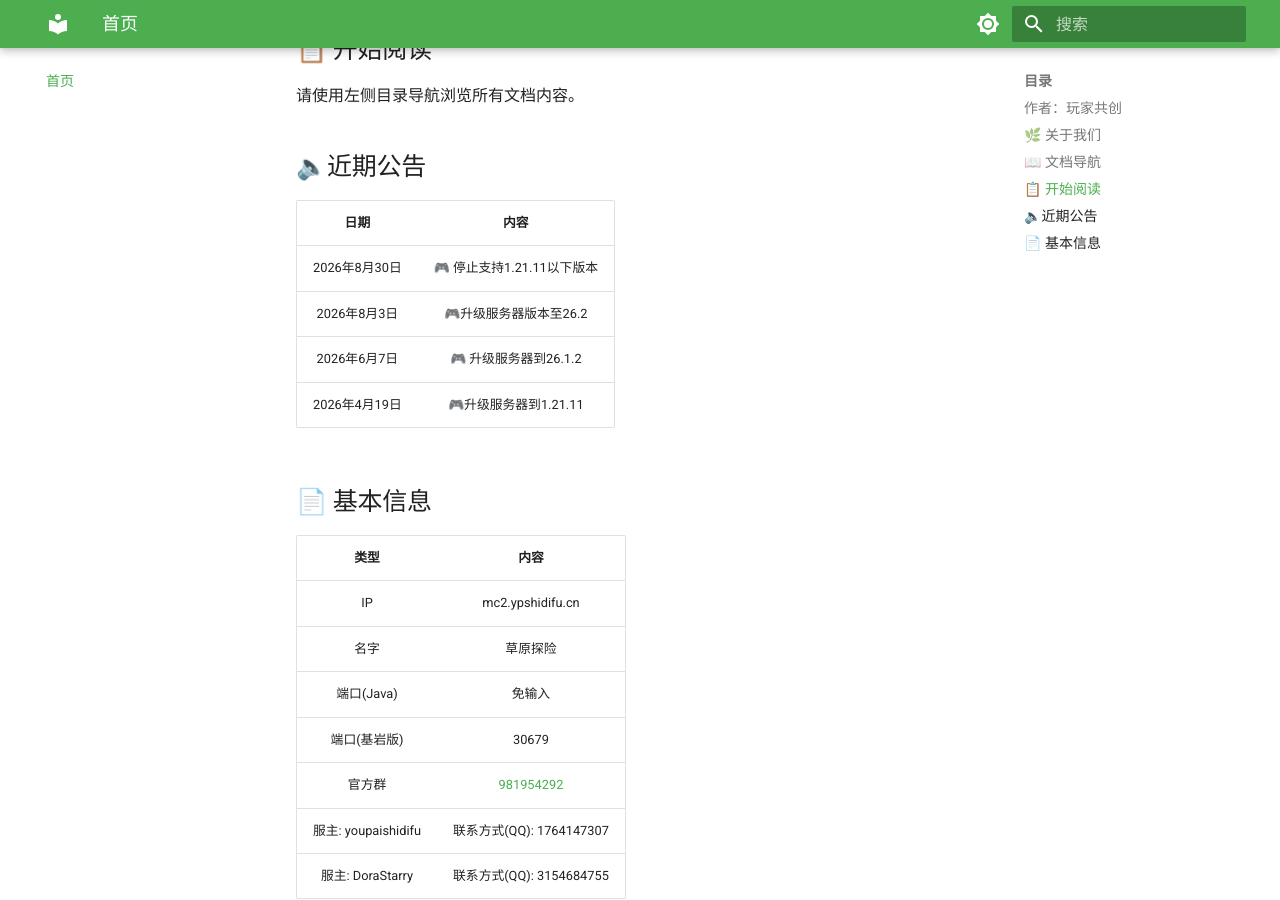
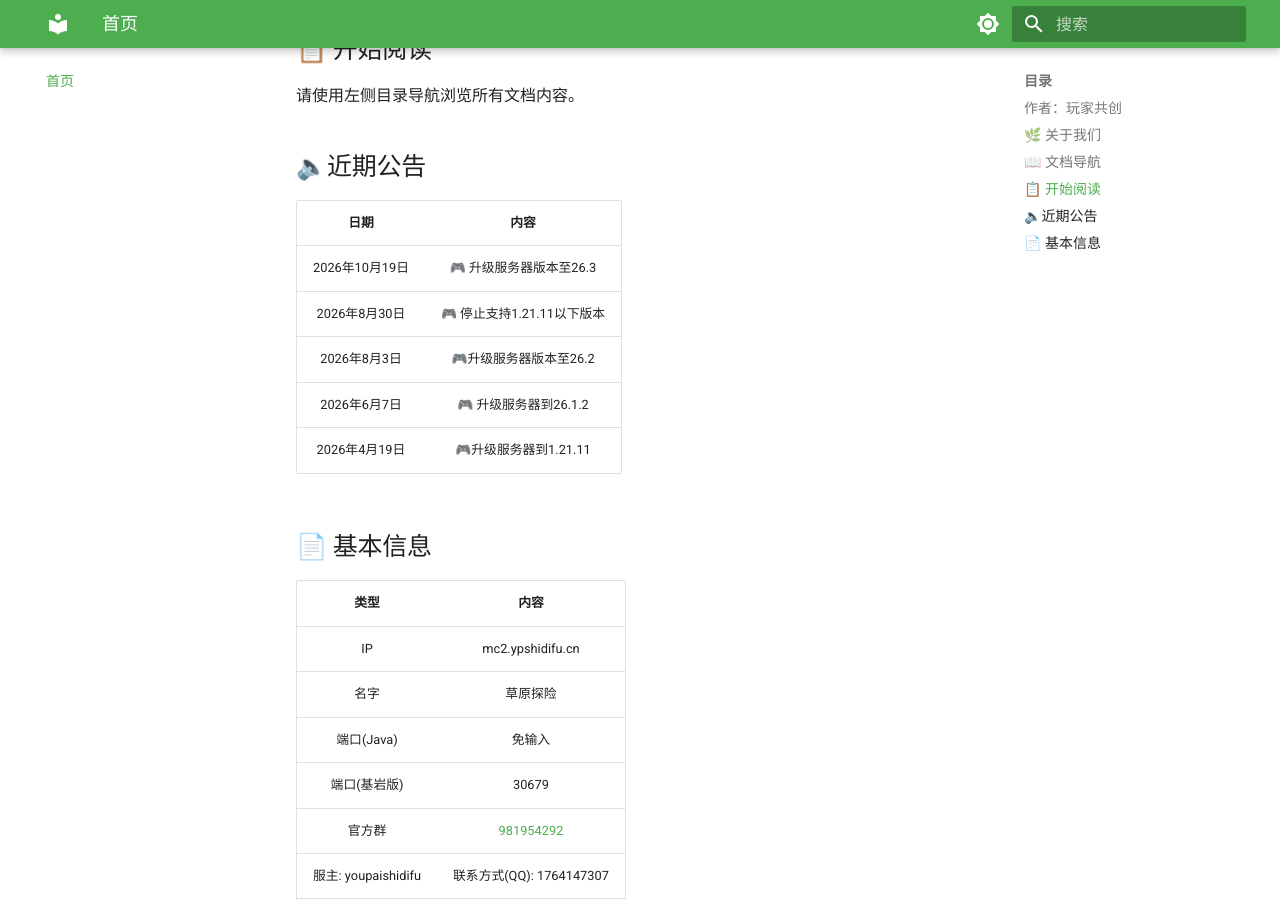
Before and after one commit to ypsdf1/caoyuanwiki, an MkDocs documentation site: the page built from docs/index.md, in a window 1280 px wide and 900 px high, scrolled down 793 px. Built offline with MkDocs 1.6.1 and Material for MkDocs 9.7.7, drawn with Linux system fonts in a browser that asks for light colours.

Commit message:
升级26.3，2026年10月19日

```diff
--- a/docs/index.md
+++ b/docs/index.md
@@ -23,10 +23,12 @@
 
 | 日期 | 内容 |
 | :---: | :---: |
+| 2026年10月19日 | 🎮 升级服务器版本至26.3 |
 | 2026年8月30日 | 🎮 停止支持1.21.11以下版本 |
 | 2026年8月3日 | 🎮升级服务器版本至26.2 |
 | 2026年6月7日 | 🎮 升级服务器到26.1.2 |
 | 2026年4月19日 | 🎮升级服务器到1.21.11 |
+
 
 ## 📄 基本信息
 
```
Also changed, not shown: README.md (+1 -0 lines).
